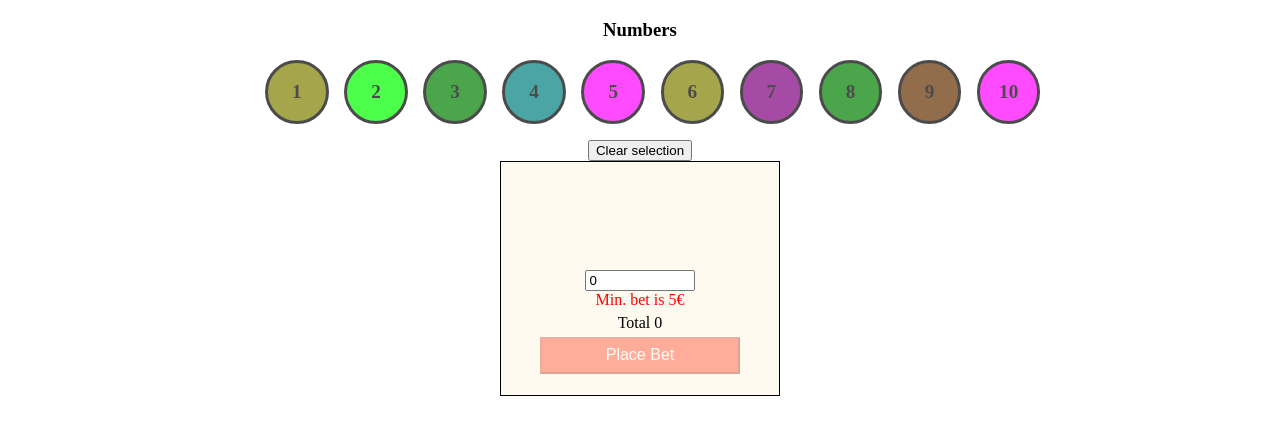
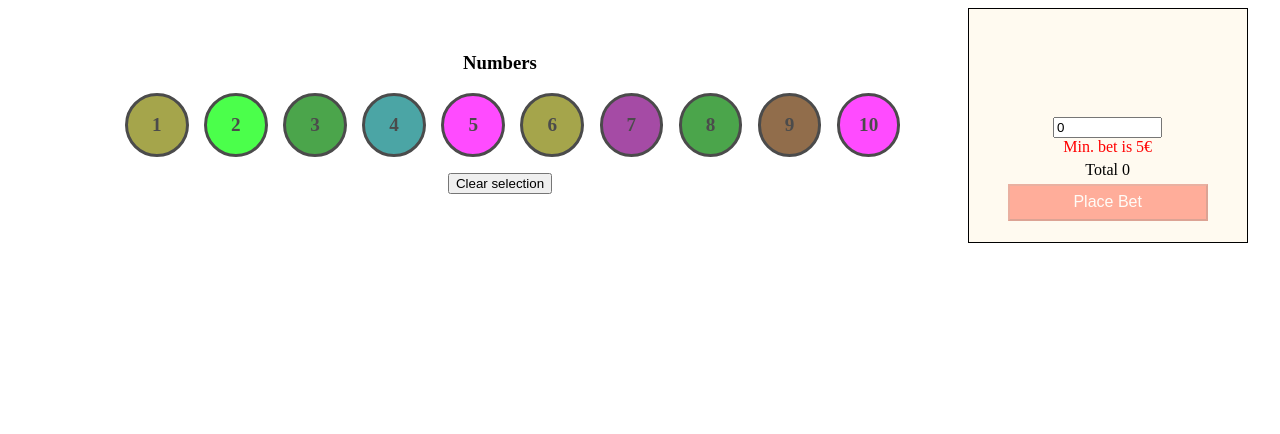
Before and after one commit to adrian37777/Golden-Race, an Angular app: page / in a window 1280 px wide. Shown: the top 434 px of the page. Built offline with nearby package versions, Linux system fonts and the light colour scheme.

Commit message:
Update ball-selector.component.scss

```diff
--- a/src/app/components/ball-selector/ball-selector.component.scss
+++ b/src/app/components/ball-selector/ball-selector.component.scss
@@ -1,4 +1,4 @@
-.right-display {
+.left-display {
   width: 70%;
   min-width: 300px;
   padding: 2%;
```
